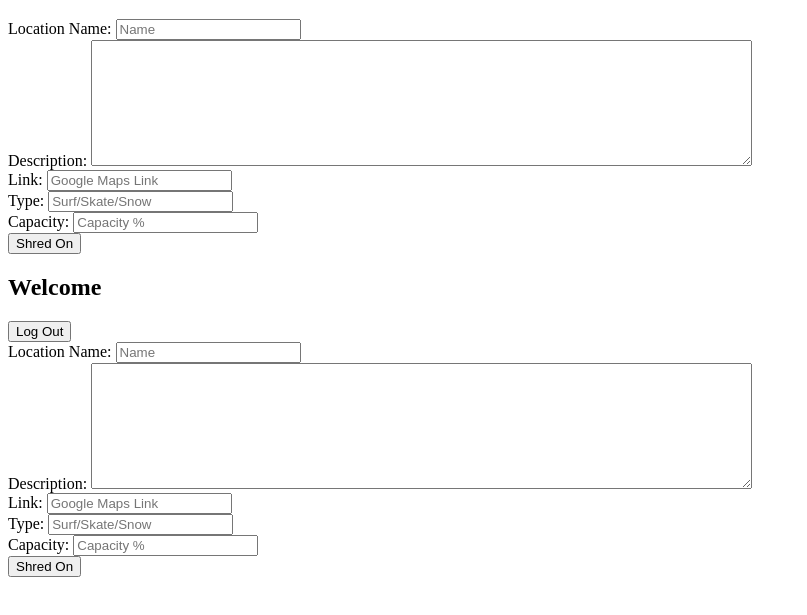
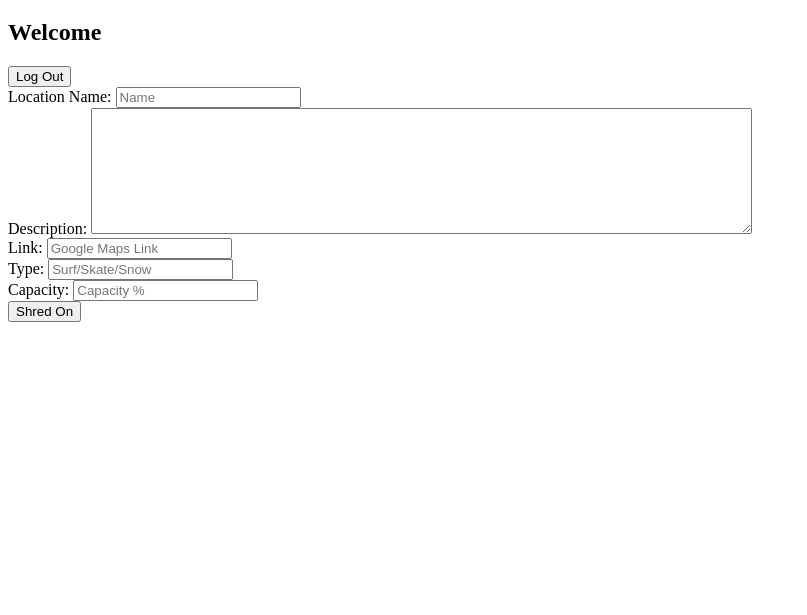
Before and after one commit to gustylocuras/boards_up, a website: page public/index.html in a window 1280 px wide. Shown: the part 61-676 px from the top of the page, without its empty margins (0-807 px from the left). Drawn offline with nearby package versions, Linux system fonts and the light colour scheme; no server answers.

Commit message:
updated form

```diff
--- a/public/index.html
+++ b/public/index.html
@@ -9,14 +9,7 @@
   <body ng-controller="MyController as ctrl">
     <h1>Board's Up!</h1>
 
-    <form>
-      Location Name: <input type="text" ng-model="ctrl.createForm.name" placeholder="Name"><br/>
-      Description: <textarea name="description" rows="8" cols="80" ng-model="ctrl.createForm.description"></textarea><br/>
-      Link: <input type="text" placeholder="Google Maps Link" ng-model="ctrl.createForm.link"><br/>
-      Type: <input type="text" placeholder="Surf/Skate/Snow" ng-model="ctrl.createForm.type"><br/>
-      Capacity: <input type="number" placeholder="Capacity %" ng-model="ctrl.createForm.capacity"><br/>
-      <input type="submit" value="Shred On">
-    </form>
+
     <section ng-if="ctrl.loggedInUser === false">
       <h3>Sign Up</h3>
       <form ng-submit="ctrl.signup()">
@@ -36,11 +29,11 @@
       <h2>Welcome {{ctrl.loggedInUser.username}}</h2>
       <button ng-click="ctrl.logout()">Log Out</button>
       <form>
-        Location Name: <input type="text" placeholder="Name"><br/>
-        Description: <textarea name="description" rows="8" cols="80"></textarea><br/>
-        Link: <input type="text" placeholder="Google Maps Link"><br/>
-        Type: <input type="text" placeholder="Surf/Skate/Snow"><br/>
-        Capacity: <input type="number" placeholder="Capacity %"><br/>
+        Location Name: <input type="text" ng-model="ctrl.createForm.name" placeholder="Name"><br/>
+        Description: <textarea name="description" rows="8" cols="80" ng-model="ctrl.createForm.description"></textarea><br/>
+        Link: <input type="text" placeholder="Google Maps Link" ng-model="ctrl.createForm.link"><br/>
+        Type: <input type="text" placeholder="Surf/Skate/Snow" ng-model="ctrl.createForm.type"><br/>
+        Capacity: <input type="number" placeholder="Capacity %" ng-model="ctrl.createForm.capacity"><br/>
         <input type="submit" value="Shred On">
       </form>
     </section>
```
